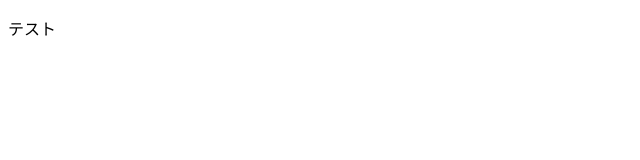
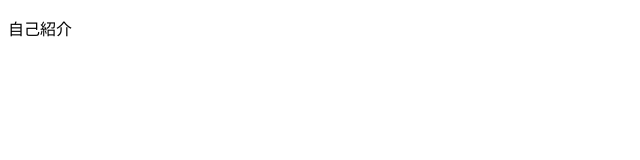
Before and after one commit to SuzukiHayato0901/Portfolio, a plain HTML site: page index.html in a window 1280 px wide. Shown: the full height of the page, 0-640 px from the left. Drawn offline with Linux system fonts and the light colour scheme.

Commit message:
自己紹介に変更

```diff
--- a/index.html
+++ b/index.html
@@ -6,6 +6,6 @@
     <title>鈴木颯斗ポートフォリオ</title>
 </head>
 <body>
-    <p>テスト</p>
+    <p>自己紹介</p>
 </body>
 </html>
```
